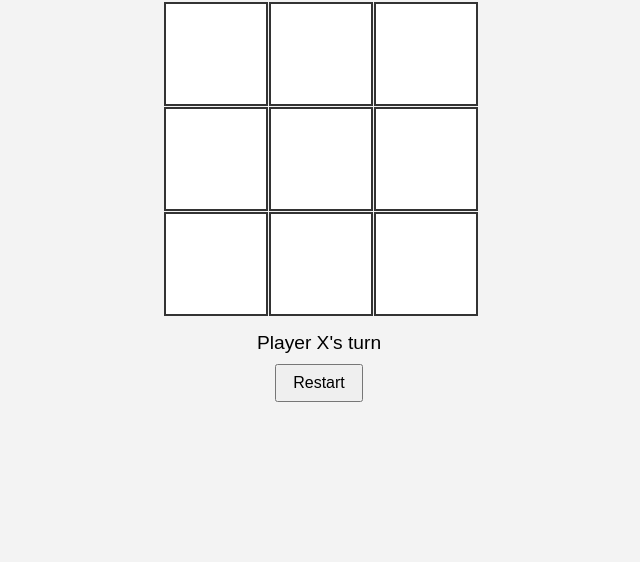
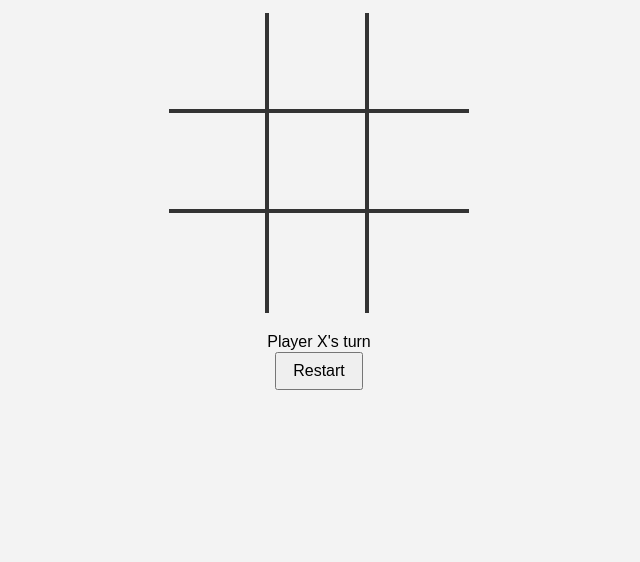
Before and after one commit to marcelloct/tic-tac-toe-oop, a plain HTML site: page index.html in a window 1280 px wide. Shown: the part 238-800 px from the top of the page, without its empty margins (321-961 px from the left). Drawn offline with Linux system fonts and the light colour scheme.

Commit message:
Changing board style

```diff
--- a/css/style.css
+++ b/css/style.css
@@ -1,3 +1,7 @@
+* {
+  box-sizing: border-box;
+}
+
 body {
   font-family: Arial, sans-serif;
   display: flex;
@@ -15,15 +19,12 @@ body {
   display: grid;
   grid-template-columns: repeat(3, 100px);
   grid-template-rows: repeat(3, 100px);
-  gap: 5px;
   margin: 20px auto;
 }
 
 .cell {
   width: 100px;
   height: 100px;
-  background: white;
-  border: 2px solid #333;
   font-size: 2em;
   font-weight: bold;
   display: flex;
@@ -37,7 +38,25 @@ body {
   color: #444;
 }
 
-.status {
+[data-index="0"],
+[data-index="1"],
+[data-index="2"],
+[data-index="3"],
+[data-index="4"],
+[data-index="5"] {
+  border-bottom: 4px solid #333;
+}
+
+[data-index="0"],
+[data-index="1"],
+[data-index="3"],
+[data-index="4"],
+[data-index="6"],
+[data-index="7"] {
+  border-right: 4px solid #333;
+}
+
+.game-info {
   margin: 10px 0;
   font-size: 1.2em;
 }
```
